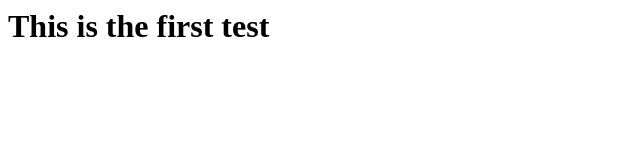
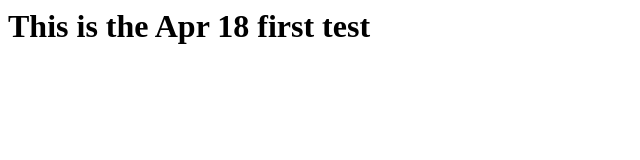
Before and after one commit to sen091/testproject, a plain HTML site: page index1.html in a window 1280 px wide. Shown: the whole page, without its empty margins (0-640 px from the left). Drawn offline with Linux system fonts and the light colour scheme.

Commit message:
apr 18 branch commit

```diff
--- a/index1.html
+++ b/index1.html
@@ -1,5 +1,5 @@
 <html>
 <body>
-	<h1> This is the first test</h1>
+	<h1> This is the Apr 18 first test</h1>
 </body>
 </html>
```
